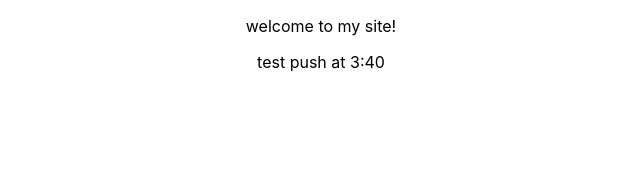
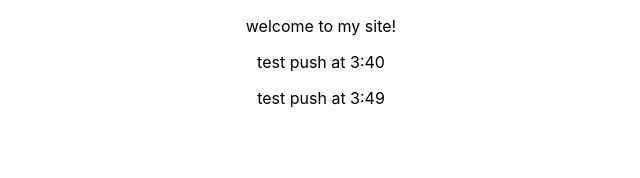
Before and after one commit to masonmarker/masonmarker.github.io, a React (Create React App) app in the folder application/: page / in a window 1280 px wide. Shown: the top 178 px of the page, without its empty margins (319-959 px from the left). Built offline with nearby package versions, Linux system fonts and the light colour scheme.

Commit message:
Update App.js

```diff
--- a/application/src/App.js
+++ b/application/src/App.js
@@ -6,6 +6,7 @@ function App() {
     <div className="App">
       <p>welcome to my site!</p>
       <p>test push at 3:40</p>
+      <p>test push at 3:49</p>
     </div>
   );
 }
```
